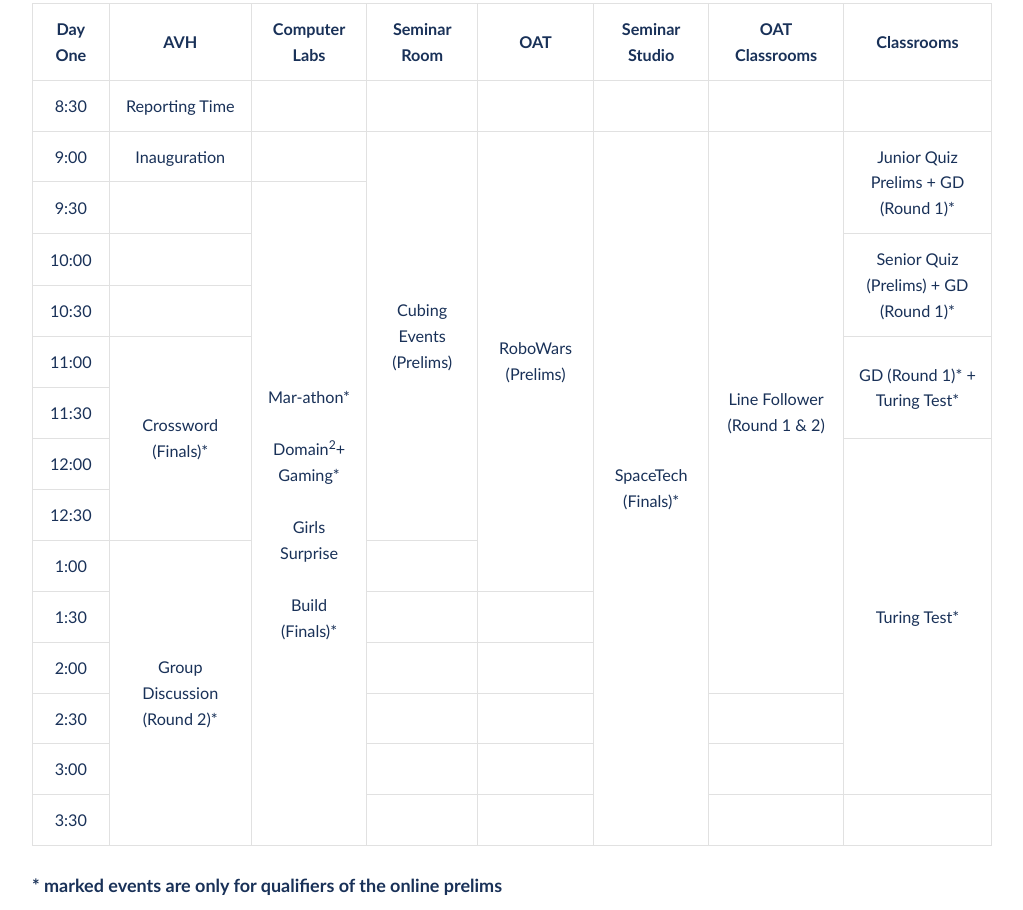
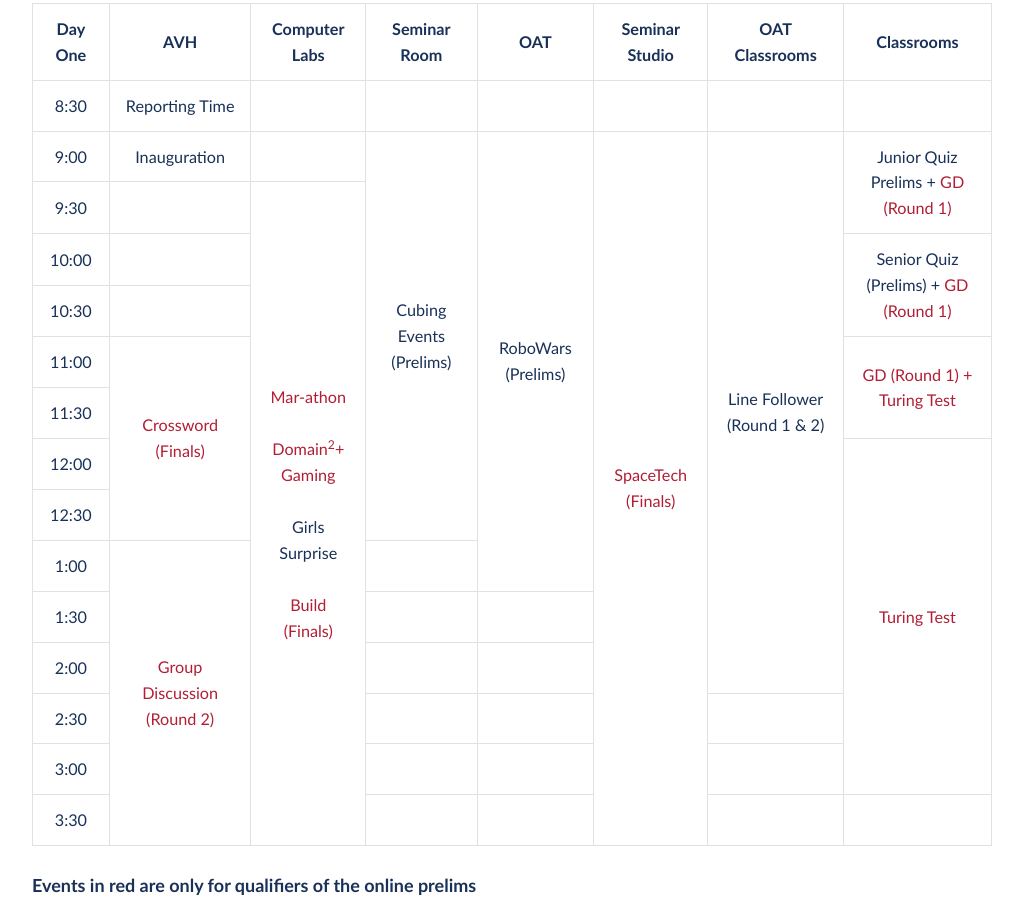
Before and after one commit to exunclan/website-2018, a Gatsby site: page / in a window 1280 px wide. Shown: the part 2370-3280 px from the top of the page, without its empty margins (128-1151 px from the left). Built offline with nearby package versions, Linux system fonts and the light colour scheme; Gatsby itself is replaced by a stand-in of ours.

Commit message:
Add red events to schedule (#7)

```diff
--- a/src/components/Schedule.js
+++ b/src/components/Schedule.js
@@ -11,6 +11,10 @@ const Table = styled.table`
     text-align: center;
     border: 1px solid #e1e1e1;
   }
+`
+
+const OnlinePrelim = styled.span`
+  color: #b21e35
 `
 
 const DayOne = () => (
@@ -45,31 +49,31 @@ const DayOne = () => (
         <td />
         <td rowSpan={8}>Cubing Events (Prelims)</td>
         <td rowSpan={9}>RoboWars (Prelims)</td>
-        <td rowSpan={14}>SpaceTech (Finals)*</td>
+        <td rowSpan={14}><OnlinePrelim>SpaceTech (Finals)</OnlinePrelim></td>
         <td rowSpan={11}>Line Follower (Round 1 & 2)</td>
-        <td rowSpan={2}>Junior Quiz Prelims + GD (Round 1)*</td>
+        <td rowSpan={2}>Junior Quiz Prelims + <OnlinePrelim>GD (Round 1)</OnlinePrelim></td>
       </tr>
       <tr>
         <td>9:30</td>
         <td />
         <td rowSpan={13}>
-          Mar-athon*
+          <OnlinePrelim>Mar-athon</OnlinePrelim>
           <br />
           <br />
-          Domain
-          <sup>2</sup>+ Gaming*
+          <OnlinePrelim>Domain
+          <sup>2</sup>+ Gaming</OnlinePrelim>
           <br />
           <br />
           Girls Surprise
           <br />
           <br />
-          Build (Finals)*
+          <OnlinePrelim>Build (Finals)</OnlinePrelim>
         </td>
       </tr>
       <tr>
         <td>10:00</td>
         <td />
-        <td rowSpan={2}>Senior Quiz (Prelims) + GD (Round 1)*</td>
+        <td rowSpan={2}>Senior Quiz (Prelims) + <OnlinePrelim>GD (Round 1)</OnlinePrelim></td>
       </tr>
       <tr>
         <td>10:30</td>
@@ -77,22 +81,22 @@ const DayOne = () => (
       </tr>
       <tr>
         <td>11:00</td>
-        <td rowSpan={4}>Crossword (Finals)*</td>
-        <td rowSpan={2}>GD (Round 1)* + Turing Test*</td>
+        <td rowSpan={4}><OnlinePrelim>Crossword (Finals)</OnlinePrelim></td>
+        <td rowSpan={2}><OnlinePrelim>GD (Round 1) + Turing Test</OnlinePrelim></td>
       </tr>
       <tr>
         <td>11:30</td>
       </tr>
       <tr>
         <td>12:00</td>
-        <td rowSpan={7}>Turing Test*</td>
+        <td rowSpan={7}><OnlinePrelim>Turing Test</OnlinePrelim></td>
       </tr>
       <tr>
         <td>12:30</td>
       </tr>
       <tr>
         <td>1:00</td>
-        <td rowSpan={6}>Group Discussion (Round 2)*</td>
+        <td rowSpan={6}><OnlinePrelim>Group Discussion (Round 2)</OnlinePrelim></td>
         <td />
       </tr>
       <tr>
@@ -157,21 +161,21 @@ const DayTwo = () => (
         <td>9:00</td>
         <td />
         <td rowSpan={11}>
-          Domain2+ Gaming (Finals)*
+          <OnlinePrelim>Domain2+ Gaming (Finals)</OnlinePrelim>
           <br />
           <br />
           Delhi-NCR Gaming (Finals)
           <br />
           <br />
-          Build (Finals)*
+          <OnlinePrelim>Build (Finals)</OnlinePrelim>
           <br />
           <br />
-          Hardware*
+          <OnlinePrelim>Hardware</OnlinePrelim>
           <br />
           <br />
-          Competitive Programming*
+          <OnlinePrelim>Competitive Programming</OnlinePrelim>
         </td>
-        <td rowSpan={5}>Surprise (Finals)*</td>
+        <td rowSpan={5}><OnlinePrelim>Surprise (Finals)</OnlinePrelim></td>
         <td />
         <td />
         <td />
@@ -307,7 +311,7 @@ class Schedule extends React.Component {
         <div style={{ overflowX: 'auto' }}>{this.renderTable()}</div>
         <p>
           <strong>
-            * marked events are only for qualifiers of the online prelims
+            Events in red are only for qualifiers of the online prelims
           </strong>
         </p>
       </div>
```
Also changed, not shown: 1 other file.
